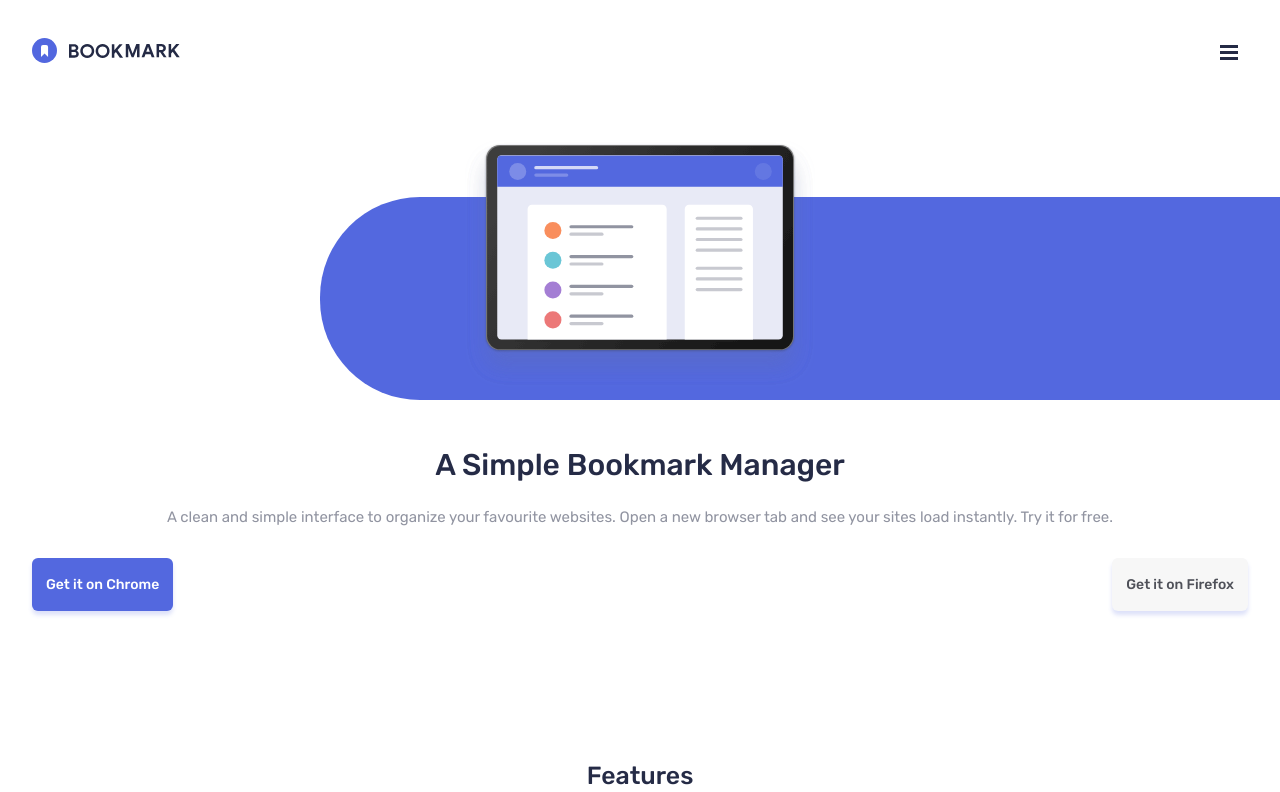
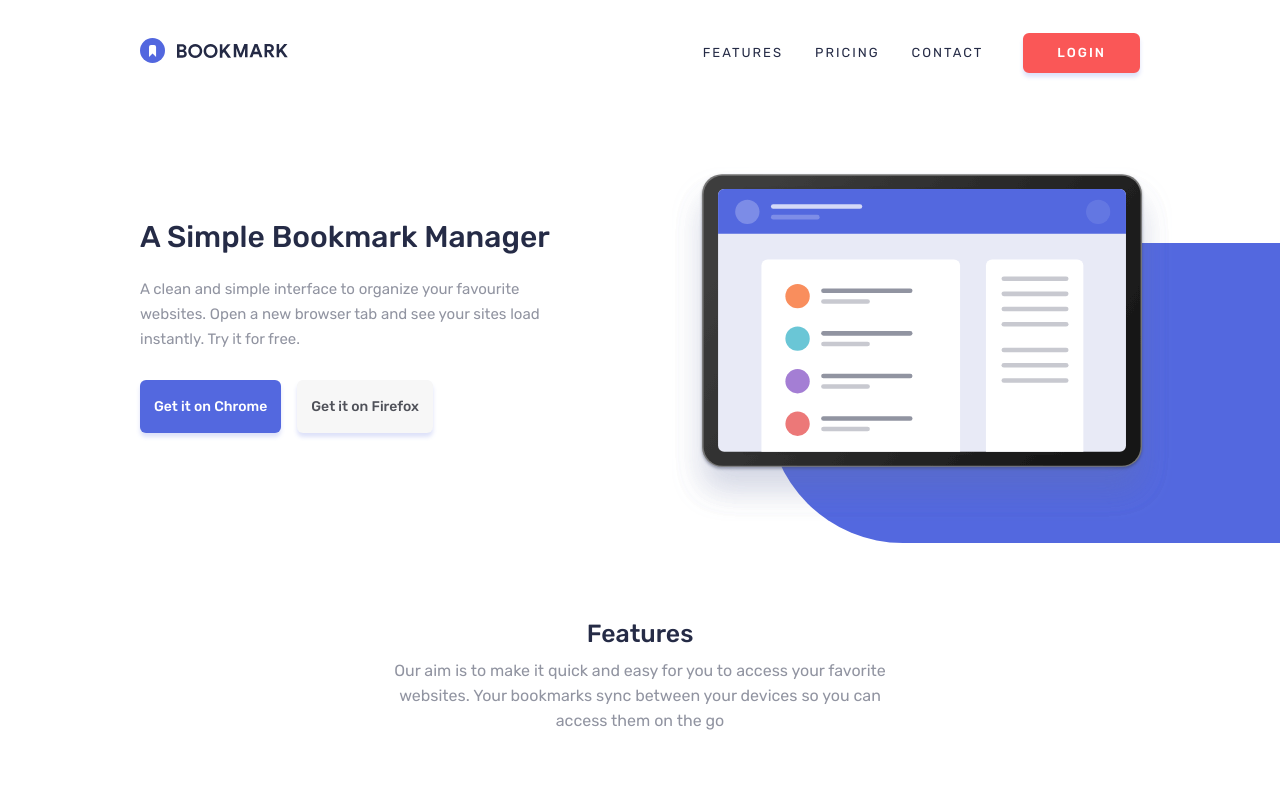
Before and after one commit to leonardomeza87/bookmark-landing-page, a React (Create React App) app: page / in a window 1280 px wide. Shown: the top 792 px of the page. Built offline with nearby package versions, Linux system fonts and the light colour scheme.

Commit message:
Complete the responsive

```diff
--- a/src/components/Header.jsx
+++ b/src/components/Header.jsx
@@ -24,10 +24,10 @@ const Header = () => {
   return (
     <header>
       <div className={`container ${menuIsOpen ? "triggered" : ""}`}>
+        <div className="inner-container">
           <div className="logo">
             <Logo />
           </div>
-
           <div
             className={`menu ${menuIsOpen ? "visible" : ""} ${
               menuIsHidden ? "hidden" : ""
@@ -48,7 +48,6 @@ const Header = () => {
               </li>
             </ul>
           </div>
-
           <button
             className={`menu-opener ${menuIsOpen ? "active" : ""}`}
             onMouseUp={toggleMenu}
@@ -57,6 +56,7 @@ const Header = () => {
             <Close className="close" />
           </button>
         </div>
+      </div>
     </header>
   );
 };
--- a/src/components/Hero.jsx
+++ b/src/components/Hero.jsx
@@ -6,18 +6,19 @@ import IllustrationHero from "../images/illustration-hero.svg";
 const Hero = () => {
   return (
     <div className="hero">
+      <div className="container">
         <div className="featured-images">
           <BlueSquare />
           <div className="illustration">
             <img src={IllustrationHero} alt="illustration" />
           </div>
         </div>
-
         <div className="hero-text">
           <h1>A Simple Bookmark Manager</h1>
           <p>
-          A clean and simple interface to organize your favourite websites. Open
-          a new browser tab and see your sites load instantly. Try it for free.
+            A clean and simple interface to organize your favourite websites.
+            Open a new browser tab and see your sites load instantly. Try it for
+            free.
           </p>
           <div className="buttons">
             <button className="chrome">Get it on Chrome</button>
@@ -25,6 +26,7 @@ const Hero = () => {
           </div>
         </div>
       </div>
+    </div>
   );
 };
 
--- a/src/components/Mail.jsx
+++ b/src/components/Mail.jsx
@@ -30,8 +30,10 @@ const Mail = () => {
   };
   return (
     <div className="mail">
+      <div className="container">
         <p>35,000+ already joined</p>
         <h3>Stay up-to-date with what we’re doing</h3>
+        <div className="contact">
           <div
             className={`input-email ${
               validationState === -1
@@ -65,6 +67,8 @@ const Mail = () => {
           </div>
           <button onMouseUp={validateEmail}>Contact Us</button>
         </div>
+      </div>
+    </div>
   );
 };
 
--- a/src/sass/components/_dropdown.scss
+++ b/src/sass/components/_dropdown.scss
@@ -3,11 +3,16 @@
   margin-bottom: 10px;
 
   &.active {
-    .drop-question svg {
-      transform: rotateZ(180deg);
+    .drop-question {
+      p {
+        color: var(--soft-red);
+      }
+      svg {
+        transform: rotateZ(180deg);
 
-      path {
-        stroke: var(--soft-red);
+        path {
+          stroke: var(--soft-red);
+        }
       }
     }
 
@@ -26,12 +31,19 @@
     padding: 12px 0;
     cursor: pointer;
 
+    &:hover {
+      p {
+        color: var(--soft-red);
+      }
+    }
+
     p {
       font-size: 15px;
       line-height: 20px;
       color: var(--very-dark-blue);
       text-align: left;
       max-width: calc(100% - 28px);
+      transition: color 0.2s ease-in-out;
     }
 
     svg {
--- a/src/sass/components/_extensions.scss
+++ b/src/sass/components/_extensions.scss
@@ -38,7 +38,7 @@
     border: none;
     background: var(--soft-blue);
     color: #fff;
-    border-radius: 3px;
+    border-radius: 6px;
     border: 2px solid var(--soft-blue);
     cursor: pointer;
     transition: all 0.15s ease-in;
@@ -71,7 +71,6 @@
     font-size: 0.9rem;
   }
 }
-
 
 @media screen and (min-width: 800px) {
   .browsers-container {
--- a/src/sass/components/_features.scss
+++ b/src/sass/components/_features.scss
@@ -40,7 +40,7 @@
     justify-content: center;
     font-size: 1.1rem;
     position: relative;
-    transition: color 0.1s ease-in;
+    transition: color 0.2s ease-in-out;
   }
   li:hover {
     color: var(--soft-red);
@@ -162,7 +162,8 @@
     display: flex;
     max-width: 750px;
   }
-  .image-card-container, .card-detailed {
+  .image-card-container,
+  .card-detailed {
     flex-basis: 50%;
   }
   .btn-dsk {
@@ -194,11 +195,23 @@
     width: 100px;
     height: 43px;
     font-family: inherit;
-    border: none;
+    border: 2px solid transparent;
+    font-weight: 500;
+
     background: var(--soft-blue);
     color: #fff;
-    border-radius: 3.5px;
+    border-radius: 6px;
     cursor: pointer;
+
+    transition: background-color, color, border-color;
+    transition-duration: 0.2s;
+    transition-timing-function: ease-in-out;
+
+    &:hover {
+      background-color: #fff;
+      color: var(--soft-blue);
+      border-color: var(--soft-blue);
+    }
   }
 }
 
--- a/src/sass/components/_footer.scss
+++ b/src/sass/components/_footer.scss
@@ -19,7 +19,7 @@
     font-size: 00.9rem;
     letter-spacing: 1px;
     cursor: pointer;
-    transition: color 0.1s ease-in-out;
+    transition: color 0.2s ease-in-out;
   }
   h4:hover {
     color: var(--soft-red);
@@ -65,8 +65,8 @@
 }
 
 @media screen and (min-width: 950px) {
-    .footer-container {
-      padding: 30px 150px;
-      padding-right: 80px;
-    }
+  .footer-container {
+    padding: 30px 150px;
+    padding-right: 80px;
+  }
 }
--- a/src/sass/components/_header.scss
+++ b/src/sass/components/_header.scss
@@ -3,38 +3,18 @@ header {
   width: 100%;
 
   .container {
-    display: flex;
-    justify-content: space-between;
-    align-items: center;
-
-    height: 6.5625rem;
-    width: 100%;
-
     position: fixed;
     top: 0;
     left: 0;
     z-index: 100;
 
+    width: 100%;
     padding: 0 2rem;
 
+    display: flex;
+    justify-content: center;
     background-color: #fff;
     transition: background-color 0.2s ease-in-out;
-
-    .logo {
-      svg g {
-        path {
-          transition: fill 0.2s ease-in-out;
-        }
-        g {
-          circle {
-            transition: fill 0.2s ease-in-out;
-          }
-          path {
-            transition: fill 0.2s ease-in-out;
-          }
-        }
-      }
-    }
 
     &.triggered {
       background-color: var(--very-dark-blue-a);
@@ -51,6 +31,31 @@ header {
             path {
               fill: var(--very-dark-blue-a);
             }
+          }
+        }
+      }
+    }
+
+    .inner-container {
+      display: flex;
+      justify-content: space-between;
+      align-items: center;
+
+      height: 6.5625rem;
+      width: 100%;
+      max-width: 750px;
+
+      .logo {
+        svg g {
+          path {
+            transition: fill 0.2s ease-in-out;
+          }
+          g {
+            circle {
+              transition: fill 0.2s ease-in-out;
+            }
+            path {
+              transition: fill 0.2s ease-in-out;
             }
           }
         }
@@ -185,4 +190,108 @@ header {
         }
       }
     }
+
+    @media screen and (min-width: 460px) {
+      padding: 0 3rem;
     }
+    @media screen and (min-width: 640px) {
+      padding: 0 4rem;
+    }
+
+    @media screen and (min-width: 800px) {
+      padding: 0 2rem;
+      transition: none;
+
+      .inner-container {
+        .menu {
+          position: relative;
+          top: 0;
+          padding: 0;
+
+          width: min-content;
+          height: 40px;
+          opacity: 1;
+
+          background-color: #fff;
+
+          &.hidden {
+            visibility: visible;
+          }
+
+          ul {
+            display: flex;
+            height: 100%;
+            align-items: center;
+
+            li {
+              padding: 0;
+              border: none !important;
+
+              &:last-child {
+                margin-left: 1.5rem;
+              }
+
+              button {
+                font-size: 13px;
+                color: var(--very-dark-blue);
+              }
+
+              .link {
+                padding: 0.5rem 1rem;
+
+                &:hover {
+                  color: var(--soft-red);
+                }
+              }
+
+              .login {
+                padding: 0.5rem 2rem;
+                margin-top: 0;
+
+                background-color: var(--soft-red);
+                border: 2px solid var(--soft-red);
+                color: #fff;
+                box-shadow: 0 4px 4px 0 var(--button-shadow);
+
+                &:hover {
+                  background-color: #fff;
+                  color: var(--soft-red);
+                }
+              }
+            }
+          }
+        }
+
+        .menu-opener {
+          display: none;
+        }
+      }
+
+      &.triggered {
+        background-color: #fff;
+
+        .logo {
+          svg g {
+            path {
+              fill: #242a45;
+            }
+            g {
+              circle {
+                fill: #5267df;
+              }
+              path {
+                fill: #fff;
+              }
+            }
+          }
+        }
+      }
+    }
+
+    @media screen and (min-width: 1100px) {
+      .inner-container {
+        max-width: 1000px;
+      }
+    }
+  }
+}
--- a/src/sass/components/_hero.scss
+++ b/src/sass/components/_hero.scss
@@ -2,6 +2,13 @@
   width: 100%;
 
   margin-bottom: 7.5rem;
+  position: relative;
+
+  .container {
+    width: 100%;
+    max-width: 1000px;
+
+    margin: 0 auto;
 
     .featured-images {
       position: relative;
@@ -44,6 +51,8 @@
       justify-content: flex-start;
       align-items: center;
       padding: 0 2rem;
+      max-width: 400px;
+      margin: 0 auto;
 
       text-align: center;
 
@@ -106,4 +115,107 @@
         }
       }
     }
+
+    @media screen and (min-width: 500px) {
+      .featured-images {
+        margin-bottom: 6rem;
+
+        .blue-square {
+          top: 38px;
+          width: 60%;
+          height: 240px;
+
+          border-radius: 120px 0 0 120px;
         }
+
+        .illustration {
+          img {
+            max-width: 400px;
+          }
+        }
+      }
+    }
+
+    @media screen and (min-width: 800px) {
+      display: grid;
+      grid-template-columns: repeat(2, 1fr);
+      margin-top: 5rem;
+      margin-bottom: 2rem;
+
+      .featured-images {
+        margin-bottom: 0;
+        position: static;
+
+        .blue-square {
+          top: 88px;
+          width: 40%;
+          height: 250px;
+
+          border-radius: 135px 0 0 135px;
+        }
+
+        .illustration {
+          img {
+            max-width: 360px;
+          }
+        }
+      }
+
+      .hero-text {
+        padding-top: 2rem;
+        padding-right: 1rem;
+        padding-left: 4rem;
+        grid-column-start: 1;
+        grid-row-start: 1;
+
+        align-items: flex-start;
+        max-width: 500px;
+
+        text-align: left;
+
+        .buttons {
+          justify-content: flex-start;
+
+          button {
+            &:first-child {
+              margin-right: 1rem;
+            }
+          }
+        }
+      }
+    }
+
+    @media screen and (min-width: 900px) {
+      .featured-images {
+        .illustration {
+          img {
+            max-width: 400px;
+          }
+        }
+      }
+    }
+
+    @media screen and (min-width: 1100px) {
+      .featured-images {
+        .blue-square {
+          top: 58px;
+          width: 40%;
+          height: 300px;
+        }
+
+        .illustration {
+          img {
+            max-width: 500px;
+            transform: translateX(32px);
+          }
+        }
+      }
+
+      .hero-text {
+        padding-top: 2rem;
+        padding-right: 4rem;
+        padding-left: 0;
+      }
+    }
+  }
+}
--- a/src/sass/components/_mail.scss
+++ b/src/sass/components/_mail.scss
@@ -1,12 +1,16 @@
 .mail {
+  padding: 4.5rem 32px 2.5rem;
+  background-color: var(--soft-blue);
+  color: #fff;
+
+  .container {
     display: flex;
     flex-direction: column;
     justify-content: flex-start;
     align-items: center;
 
-  padding: 4.5rem 32px 2.5rem;
-  background-color: var(--soft-blue);
-  color: #fff;
+    max-width: 424px;
+    margin: 0 auto;
 
     p {
       font-size: 12px;
@@ -24,12 +28,21 @@
       text-align: center;
     }
 
+    .contact {
+      display: flex;
+      flex-direction: column;
+      justify-content: center;
+      align-items: center;
+
+      width: 100%;
+
       .input-email {
         display: flex;
         flex-direction: column;
         justify-content: flex-start;
         align-items: center;
         width: 100%;
+
         border-radius: 6px;
         overflow: hidden;
         background-color: transparent;
@@ -134,4 +147,24 @@
           color: var(--soft-red);
         }
       }
+
+      @media screen and (min-width: 520px) {
+        flex-direction: row;
+        align-items: flex-start;
+        justify-content: space-between;
+
+        .input-email {
+          max-width: 300px;
+
+          input {
+            padding: 15px 13px !important;
           }
+        }
+
+        button {
+          max-width: max-content;
+        }
+      }
+    }
+  }
+}
```
Lines whose indentation alone changed are shown as unchanged.
